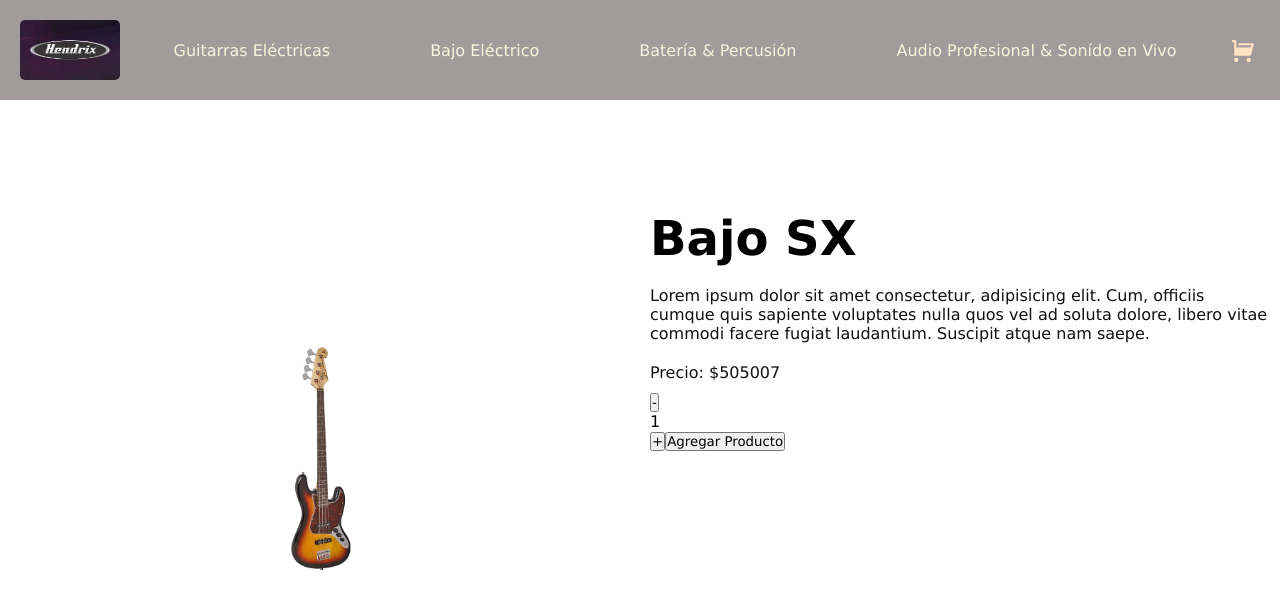
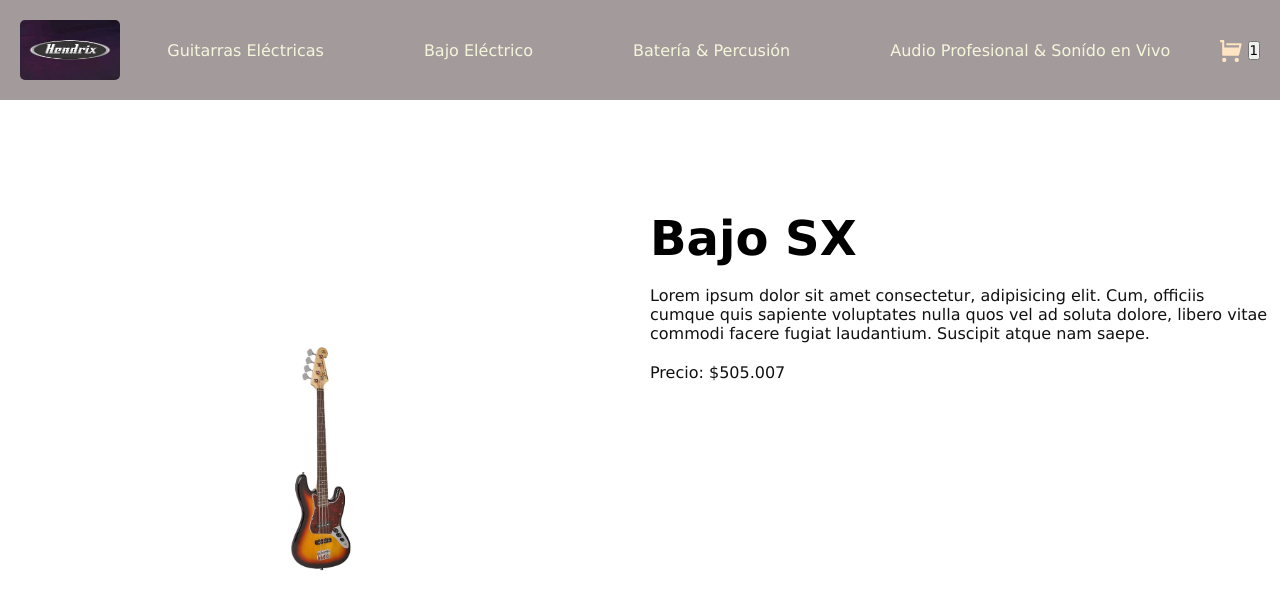
Before and after one commit to Franco-Avanzatti/React, a React (Vite) app: page /detail/Bj455 in a window 1280 px wide. Shown: the top 610 px of the page. Built offline with nearby package versions, Linux system fonts and the light colour scheme.

Commit message:
Guardando cambios antes de revert

```diff
--- a/package.json
+++ b/package.json
@@ -10,7 +10,6 @@
     "preview": "vite preview"
   },
   "dependencies": {
-    "firebase": "^11.1.0",
     "react": "^18.3.1",
     "react-dom": "^18.3.1",
     "react-icons": "^5.3.0",
--- a/src/App.jsx
+++ b/src/App.jsx
@@ -2,8 +2,6 @@ import NavBar from "./components/NavBar/NavBar"
 import ItemListContainer from "./components/ItemListContainer/ItemListContainer"
 import ItemDetailContainer from "./components/ItemDetailContainer/ItemDetailContainer"
 import { BrowserRouter,Routes ,Route } from "react-router-dom"
-import { CartProvider } from "./context/CartContext"
-import Cart from "./components/Cart/Cart"
 import Loading from "./components/Loading/Loading";
 import './App.css'
 
@@ -13,16 +11,14 @@ function App() {
   return (
     <div>
       <BrowserRouter>
-     <CartProvider>
         <NavBar/>
 
         <Routes>
           <Route path="/" element={ <ItemListContainer greeting={"Bienvenidos a React"} LoadingComponent={Loading} /> } />
           <Route path="/category/:idCategory" element={ <ItemListContainer greeting={"Bienvenidos a React"}LoadingComponent={Loading} />} />
           <Route path="/detail/:idProduct" element={ <ItemDetailContainer   LoadingComponent={Loading} />} />
-        <Route path="/cart" element={<Cart />} />
         </Routes>
-     </CartProvider>
+
       </BrowserRouter>
     </div>
   )
--- a/src/components/Cart/Cart.jsx
+++ /dev/null
@@ -1,40 +0,0 @@
-import { useContext } from "react"
-import { CartContext } from "../../context/CartContext"
-import { Link } from "react-router-dom"
-
-const Cart = () => {
-  const { cart,deleteProduct,deleteCart, totalPrice } = useContext(CartContext)
-
-
-  if(cart.lenght === 0){
-    return (
-      <div>
-        <h2>El carrito esta vacío</h2>
-        <Link to="/">Volver al inicio</Link>
-
-      </div>
-    )
-  }
-
-  return (
-    <div>
-      <ul>
-        {
-          cart.map((productCart) => (
-            <div className="item-cart" key={productCart.id}>
-            <img src={productCart.image} width={100} />
-            <p>{productCart.name}</p>
-            <p>cantidad: {productCart.quantity}</p>
-            <p>precio c/u: {productCart.price.toLocaleString("es-ES")}</p>
-            <button onClick={() => deleteProduct(productCart.id)}>Eliminar</button>
-          </div>
-        ))
-        }
-      </ul>
-
-      <h3>Precio total: {totalPrice().toLocaleString("es-ES")}</h3>
-      <button onClick={deleteCart}>Vaciar carrito</button>
-    </div>
-  )
-}
-export default Cart
--- a/src/components/ItemCount/ItemCount.jsx
+++ /dev/null
@@ -1,27 +0,0 @@
-import { useState } from "react"
-
-const ItemCount = ({ stock, addProductInCart }) => {
-  const [count, setCount] = useState(1)
-
-  const handleClickRemove = () => {
-    if( count > 1 ){
-      setCount( count - 1 )
-    }
-  }
-
-  const handleClickAdd = () => {
-    if( count < stock ){
-      setCount( count + 1 )
-    }
-  }
-
-  return (
-    <div>
-      <button onClick={handleClickRemove} >-</button>
-      <p>{count}</p>
-      <button onClick={handleClickAdd} >+</button>
-      <button onClick={ () => addProductInCart(count) } >Agregar Producto</button>
-    </div>
-  )
-}
-export default ItemCount
--- a/src/components/ItemDetailContainer/ItemDetail.jsx
+++ b/src/components/ItemDetailContainer/ItemDetail.jsx
@@ -1,22 +1,6 @@
-import { useContext, useState } from "react"
-import { CartContext } from "../../context/CartContext"
-import ItemCount from "../ItemCount/ItemCount"
-import { Link } from "react-router-dom"
 import "./itemdetail.css"
 
 const ItemDetail = ({ product }) => {
-  const [showItemCount, setShowItemCount] = useState(true)
-
-  const { addProduct } =useContext(CartContext)
-
-  const addProductInCart = (count) => {
-    const productCart = { ...product, quantity: count }
-
-    addProduct(productCart)
-
-    setShowItemCount(false)
-  }
-
     return (
       <div className="item-detail">
         <div className="images-detail-container">
@@ -31,16 +15,6 @@ const ItemDetail = ({ product }) => {
           <h2 className="title-detail">{product.name}</h2>
           <p className="text-detail">{product.description}</p>
           <p className="text-detail">Precio: ${product.price}</p>
-
-          {
-            showItemCount ===true ? (
-              <ItemCount stock={product.stock} addProductInCart={addProductInCart} />
-            ) : (
-              <Link to="/cart">Terminar mi compra</Link>
-            )
-          }
-
-
         </div>
       </div>
     )
--- a/src/components/ItemDetailContainer/ItemDetailContainer.jsx
+++ b/src/components/ItemDetailContainer/ItemDetailContainer.jsx
@@ -38,7 +38,6 @@ const itemDetailContainer = ({ LoadingComponent }) => {
             product && <ItemDetail product={product} />
           )}
         </div>
-
       );
 }
 
--- a/src/components/ItemListContainer/Item.jsx
+++ b/src/components/ItemListContainer/Item.jsx
@@ -5,7 +5,7 @@ const Item = ({ product }) => {
     <div className="item">
         <img src={product.image} className="img-item" alt="" width={200} />
         <p className="text-item"> {product.name}</p>
-        <p className="text-item">${product.price.toLocaleString("es-ES")}</p>
+        <p className="text-item">${product.price}</p>
 
         <Link to={ "/detail/"+product.id }> <button className="button-detail">Ver detalles</button> </Link>
     </div>
--- a/src/components/NavBar/CartWidget.jsx
+++ b/src/components/NavBar/CartWidget.jsx
@@ -1,19 +1,11 @@
-import { useContext } from "react";
-import { CartContext } from "../../context/CartContext";
 import { RiShoppingCartFill } from "react-icons/ri";
-import { Link } from "react-router-dom";
 
 const CartWidget = () => {
-  const { totalQuantity } = useContext(CartContext)
-
-  let quantity = totalQuantity()
-
-
   return (
-    <Link to="/cart" className= "cartwidget">
+    <div className= "cartwidget">
         <RiShoppingCartFill size={25} />
-        <p className="number-cartwidget"> { quantity !== 0 && quantity } </p>
-    </Link>
+        <button>1</button>
+    </div>
   )
 }
 
--- a/src/components/NavBar/NavBar.jsx
+++ b/src/components/NavBar/NavBar.jsx
@@ -15,7 +15,7 @@ const NavBar = () => {
 
 
             <ul className="categories">
-                <NavLink to="/category/guitarras-electricas" className={ ( { isActive } ) => isActive ? "category-active" : "category" }>Guitarras Eléctricas </NavLink>
+                <NavLink to="/category/guitarras-electricas" className={ ( { isActive } ) => isActive ? "category-active" : "category" }>Guitarras Eléctricas</NavLink>
                 <NavLink to="/category/bajo-electrico" className={ ( { isActive } ) => isActive ? "category-active" : "category" }>Bajo Eléctrico</NavLink>
                 <NavLink to="/category/bateria-percusion" className={ ( { isActive } ) => isActive ? "category-active" : "category" }>Batería & Percusión</NavLink>
                 <NavLink to="/category/audio-sonido" className={ ( { isActive } ) => isActive ? "category-active" : "category" }>Audio Profesional & Sonído en Vivo</NavLink>
--- a/src/context/CartContext.jsx
+++ /dev/null
@@ -1,51 +0,0 @@
-import { createContext, useState, useEffect } from "react";
-
-const CartContext = createContext();
-
-const CartProvider = ({ children }) => {
-    const cartLocalStorage = JSON.parse(localStorage.getItem("cart-ecommerce"))
-    const [cart, setCart] = useState( cartLocalStorage ? cartLocalStorage: []);
-
-    useEffect(()=> {
-        localStorage.setItem("cart-ecommerce", JSON.stringify(cart))
-    }, [cart])
-
-    const addProduct = (newProduct) => {
-        setCart((prevCart) => {
-            const existingProductIndex = prevCart.findIndex(product => product.id === newProduct.id);
-
-            if (existingProductIndex !== -1) {
-                const updatedCart = [...prevCart];
-                updatedCart[existingProductIndex].quantity += newProduct.quantity;
-                return updatedCart;
-            } else {
-                return [...prevCart, newProduct];
-            }
-        });
-    };
-
-
-    const totalQuantity = () => {
-        return cart.reduce((total, productCart) => total + productCart.quantity, 0);
-    };
-
-    const totalPrice = () => {
-        return cart.reduce((total, productCart) => total + (productCart.quantity * productCart.price), 0);
-    };
-
-    const deleteProduct = (id) => {
-        setCart((prevCart)=> prevCart.filter((product) => product.id!== id));
-    }
-
-const deleteCart = () => {
-    setCart([])
-}
-
-    return (
-        <CartContext.Provider value={{ cart, addProduct, deleteProduct,deleteCart, totalQuantity, totalPrice }}>
-            {children}
-        </CartContext.Provider>
-    );
-};
-
-export { CartContext, CartProvider };
```
Also changed, not shown: src/data/data.js (+8 -8 lines), src/db/db.js (deleted, +0 -17 lines), 1 other file (tests, documents, lock files or other folders). Lines whose indentation alone changed are shown as unchanged.
